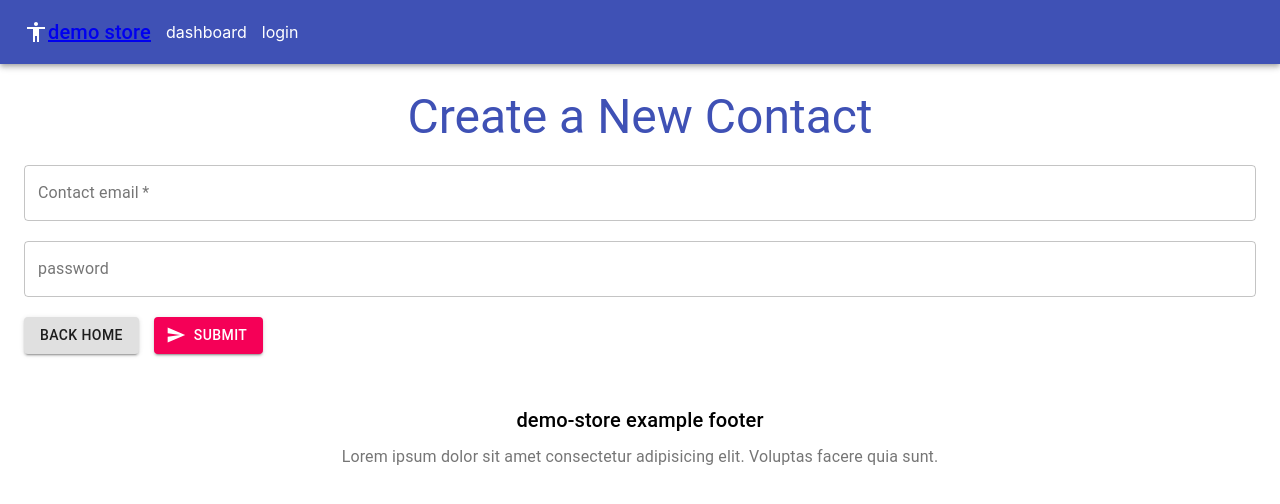
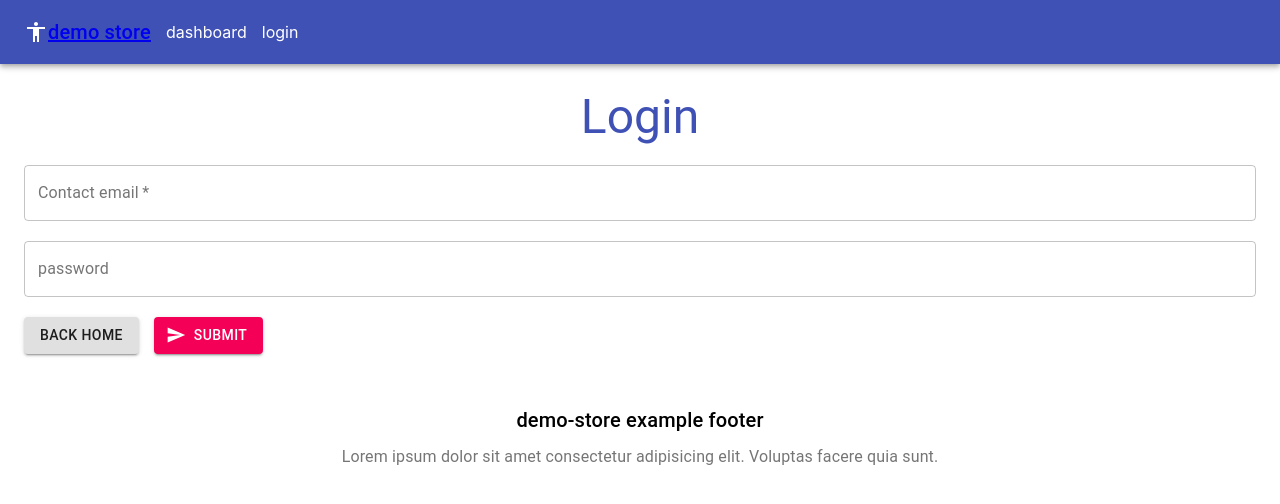
Before and after one commit to demetreades/express-demo-store, a React (Create React App) app in the folder client/: page /login in a window 1280 px wide. Shown: the top 504 px of the page. Built offline with nearby package versions, Linux system fonts and the light colour scheme.

Commit message:
data correct property fixed to replaced by async/await

```diff
--- a/client/src/pages/Login.js
+++ b/client/src/pages/Login.js
@@ -43,14 +43,14 @@ const Login = () => {
 						password,
 					})
 					.then((user) => {
-						user.login = true;
+						user.data.data.login = true;
 						localStorage.setItem(
 							'user',
 							JSON.stringify({
 								user,
 							})
 						);
-						setUser(user);
+						setUser(user.data.data);
 						history.push('/')
 					});
 			} catch (err) {
@@ -67,7 +67,7 @@ const Login = () => {
 					variant="h3"
 					color="primary"
 					align="center">
-					Create a New Contact
+					Login
 				</Typography>
 
 				<form noValidate autoComplete="off" onSubmit={handleSubmit}>
```
